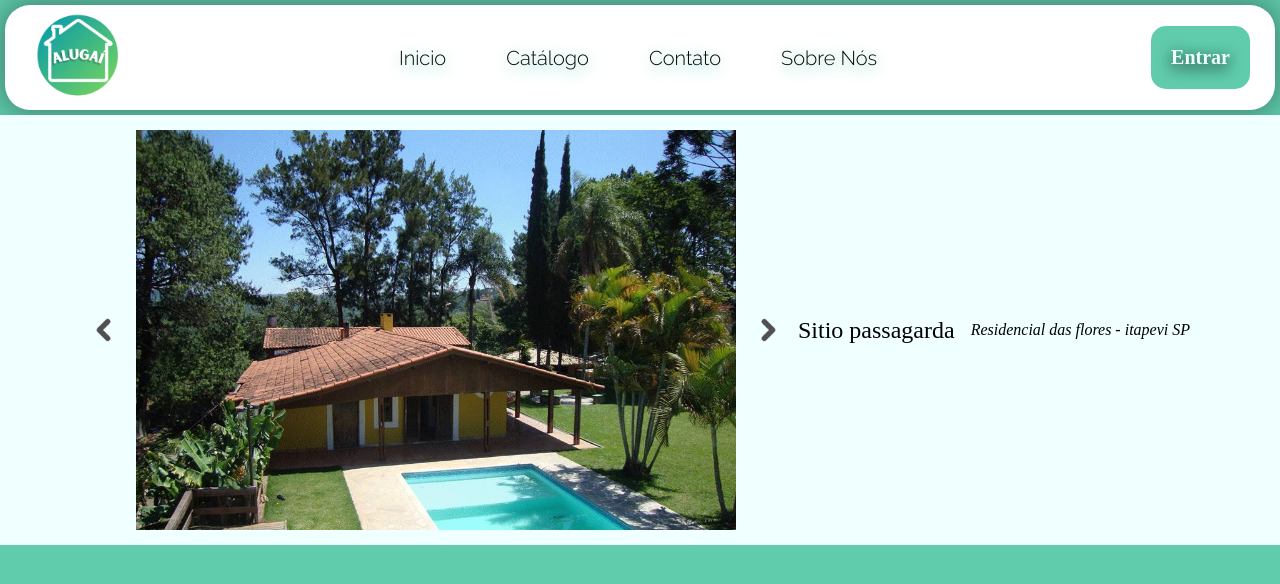
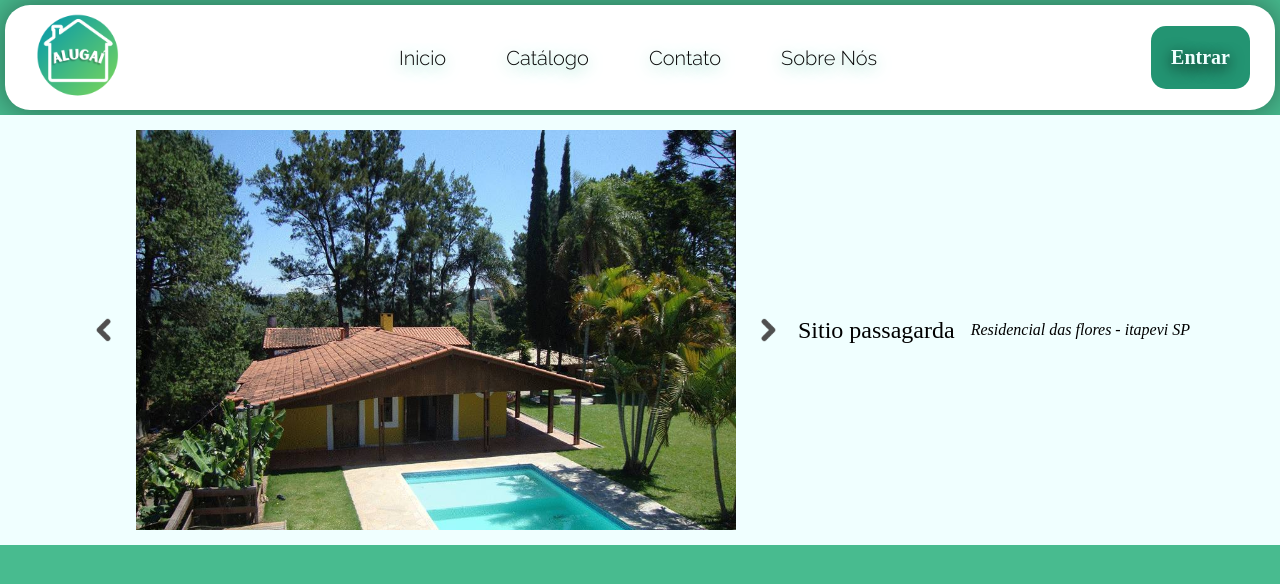
Before and after one commit to DevNeblina/alugai, a plain HTML site: page index.html in a window 1280 px wide. Drawn offline with Linux system fonts and the light colour scheme.

Commit message:
alterando cores

```diff
--- a/index.html
+++ b/index.html
@@ -6,9 +6,9 @@
 	<meta charset="UTF-8" />
 	<meta name="viewport" content="width=device-width, initial-scale=1.0" />
 	<link rel="stylesheet" href="src/styles/reset.css">
+	<link rel="stylesheet" href="src/styles/style.css">
 	<link rel="stylesheet" href="src/styles/header-index.css" />
 	<link rel="stylesheet" href="src/styles/article-index.css" />
-	<link rel="stylesheet" href="src/styles/style.css">
 	<link rel="shortcut icon" href="src/img/favicon.png" type="image/x-icon">
 	<script src="./src/scripts/index.js" defer></script>
 	<title>Alugaí</title>
--- a/src/styles/header-index.css
+++ b/src/styles/header-index.css
@@ -39,7 +39,7 @@
 }
 
 .menu-header ul li a:hover {
-	background-color: rgb(44, 184, 68);
+	background-color: rgba(31, 146, 112, 0.979);
 }
 
 .botao-login {
@@ -47,7 +47,7 @@
 	font-weight: 900;
 	font-size: 20px;
 	padding: 20px;
-	background-color: rgb(96, 204, 172);
+	background-color: rgba(31, 146, 112, 0.979);
 	border-radius: 15px;
 	text-shadow: 0px 4px 15px  black;
 }
--- a/src/styles/style.css
+++ b/src/styles/style.css
@@ -1,5 +1,5 @@
 body {
-	background-color: rgb(96, 204, 172);
+	background-color: rgba(71, 187, 143, 0.993);
 	max-width: 1820px;
 	margin: 0 auto
 }
```
